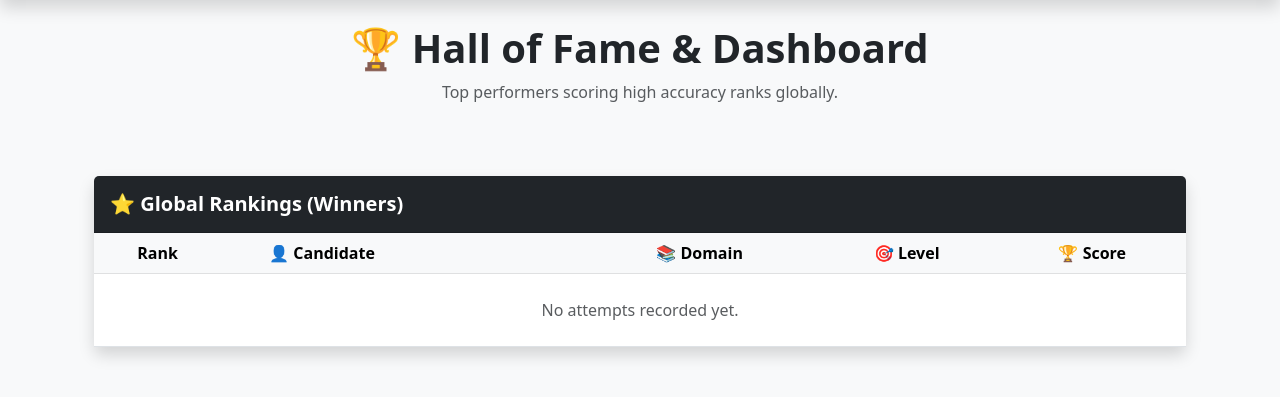
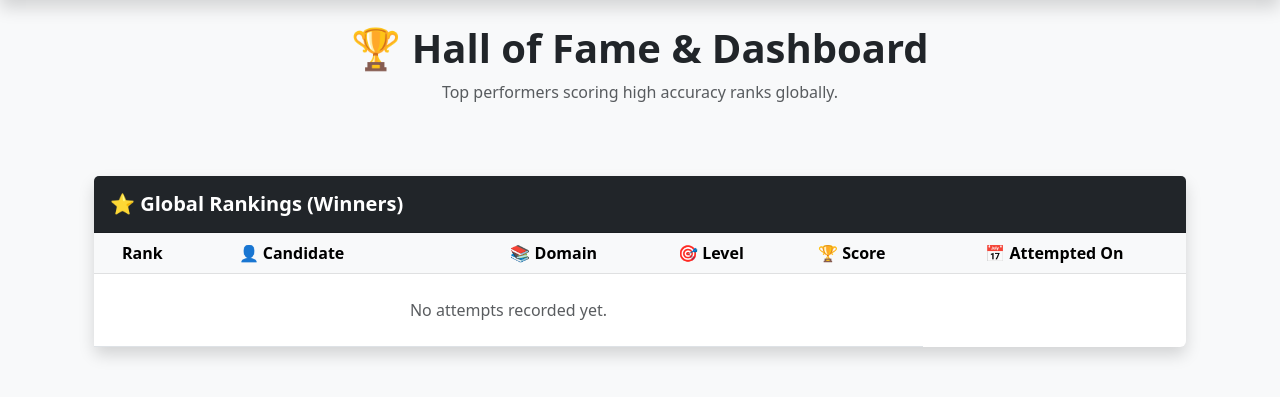
Before and after one commit to sajjadali-fullstack/smart-exam-portal-django, a Django app: page /dashboard/ in a window 1280 px wide. Shown: the part 56-453 px from the top of the page. Run offline with Django 5.2, Linux system fonts and the light colour scheme; data that the repository does not hold is empty.

Commit message:
Enhance dashboard UI with leaderboard and top performers

```diff
--- a/exam/templates/exam/dashboard.html
+++ b/exam/templates/exam/dashboard.html
@@ -83,6 +83,7 @@ bg-danger-subtle
                         <th scope="col">📚 Domain</th>
                         <th scope="col">🎯 Level</th>
                         <th scope="col">🏆 Score</th>
+                        <th>📅 Attempted On</th>
                     </tr>
                 </thead>
                 <tbody>
@@ -123,6 +124,12 @@ bg-danger-subtle
                         <td>
                             <span class="badge bg-success fs-6 px-3 py-2">
                                 {{ row.percentage }}%
+                            </span>
+                        </td>
+
+                        <td>
+                            <span class="badge bg-light text-dark border px-3 py-2">
+                                📅 {{ row.date_attempted|date:"d M Y, h:i A" }}
                             </span>
                         </td>
                     </tr>
```
Lines whose indentation alone changed are shown as unchanged.
